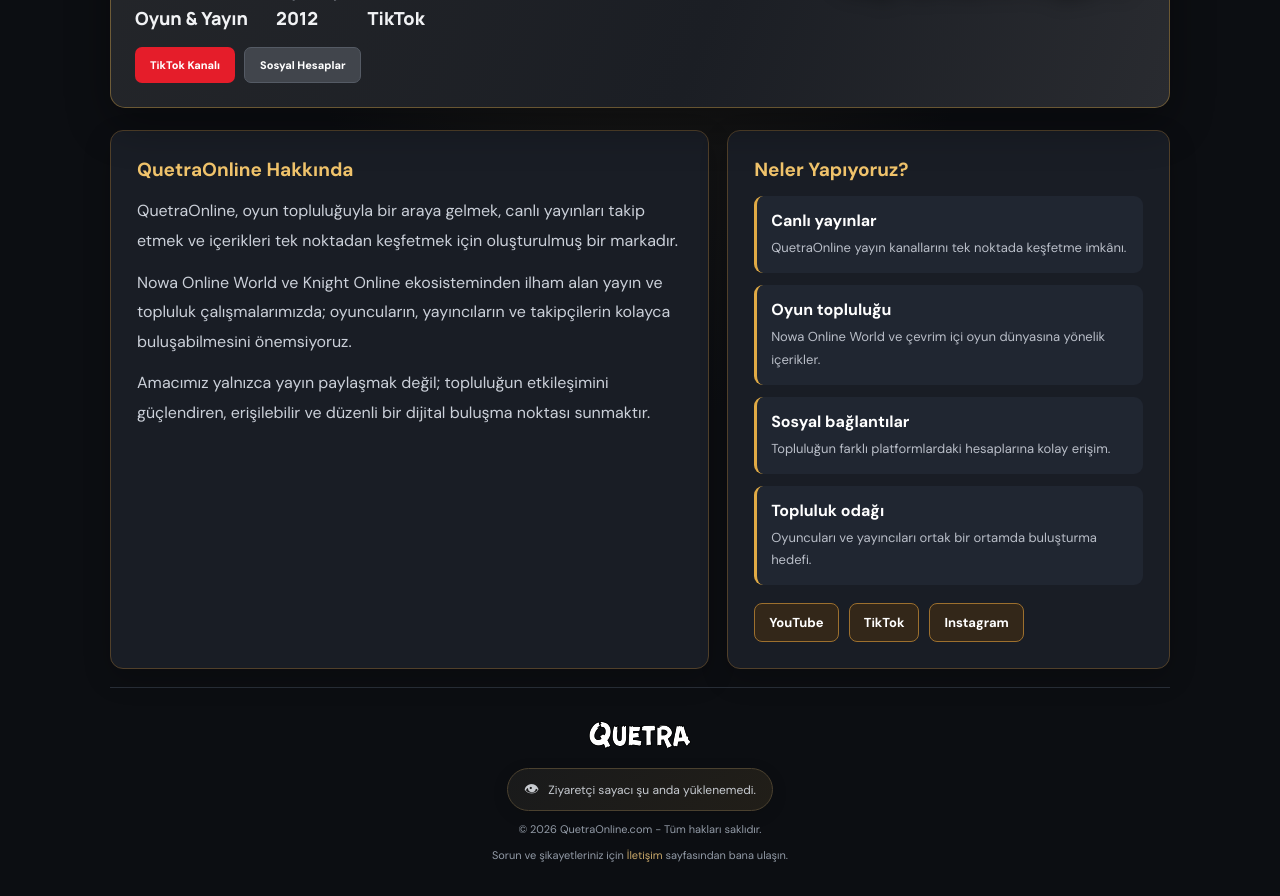
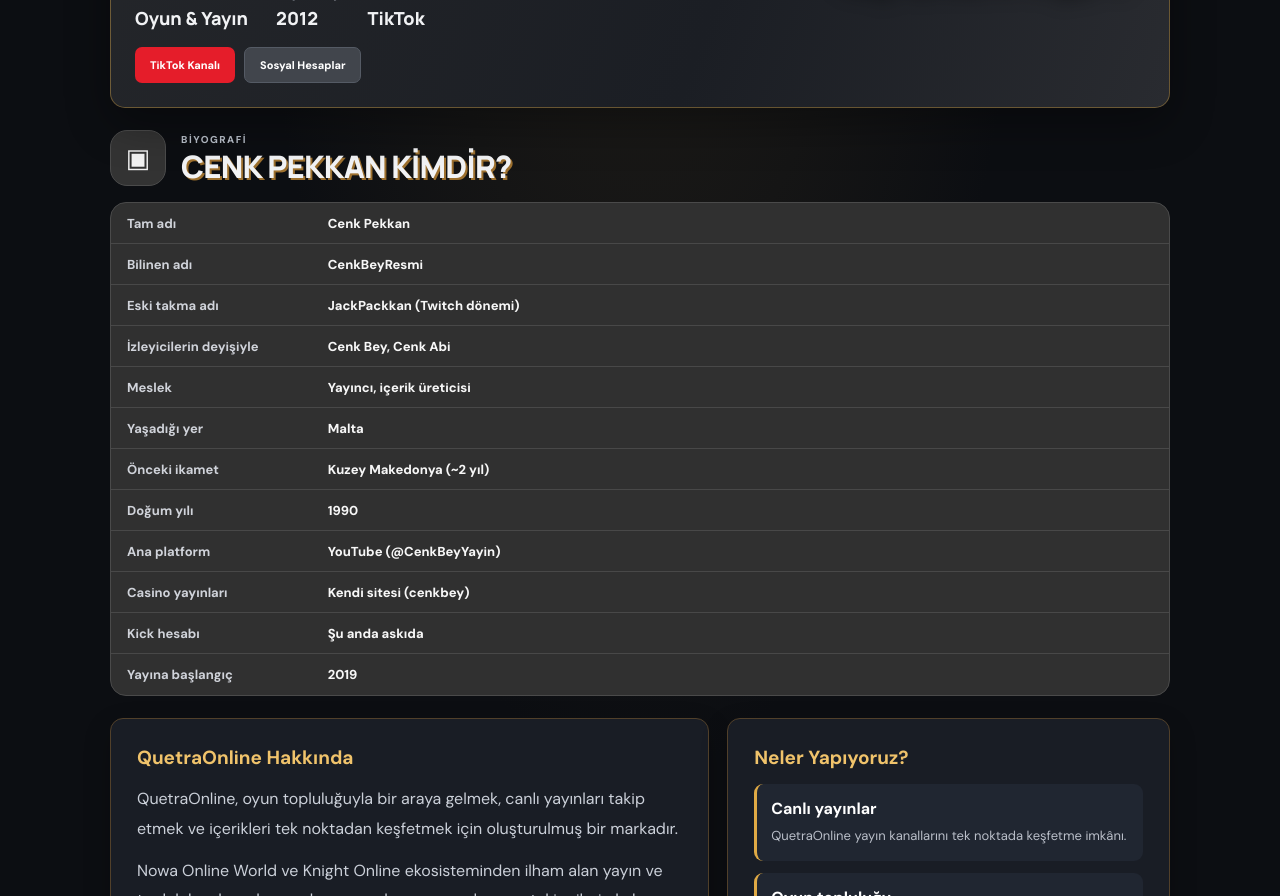
Before and after one commit to quetraonline/quetraonline, a Next.js app: page /hakkimda in a window 1280 px wide. Shown: the part 320-1216 px from the top of the page. Built offline with nearby package versions, Linux system fonts and the light colour scheme; no server answers.

Commit message:
Add Cenk Pekkan biography details section

```diff
--- a/app/hakkimda/page.js
+++ b/app/hakkimda/page.js
@@ -46,6 +46,30 @@ export default function AboutPage() {
             <img src="/quetra-logo.svg?v=20261108" alt="QuetraOnline logosu" />
           </div>
         </section>
+        <section className="profile-section">
+          <div className="profile-heading">
+            <div className="profile-icon" aria-hidden="true">▣</div>
+            <div><span>BİYOGRAFİ</span><h2>CENK PEKKAN KİMDİR?</h2></div>
+          </div>
+          <div className="profile-table">
+            {[
+              ["Tam adı", "Cenk Pekkan"],
+              ["Bilinen adı", "CenkBeyResmi"],
+              ["Eski takma adı", "JackPackkan (Twitch dönemi)"],
+              ["İzleyicilerin deyişiyle", "Cenk Bey, Cenk Abi"],
+              ["Meslek", "Yayıncı, içerik üreticisi"],
+              ["Yaşadığı yer", "Malta"],
+              ["Önceki ikamet", "Kuzey Makedonya (~2 yıl)"],
+              ["Doğum yılı", "1990"],
+              ["Ana platform", "YouTube (@CenkBeyYayin)"],
+              ["Casino yayınları", "Kendi sitesi (cenkbey)"],
+              ["Kick hesabı", "Şu anda askıda"],
+              ["Yayına başlangıç", "2019"]
+            ].map(([label, value]) => (
+              <div className="profile-row" key={label}><span>{label}</span><strong>{value}</strong></div>
+            ))}
+          </div>
+        </section>
         <section className="about-grid">
           <article className="about-panel">
             <h2>QuetraOnline Hakkında</h2>
@@ -88,6 +112,16 @@ export default function AboutPage() {
         .about-hero-actions a+ a{background:#41454c;border:1px solid #555b65}
         .about-hero-visual{position:relative;display:flex;align-items:center;justify-content:center;min-height:230px;overflow:hidden}
                 .about-hero-visual img{position:relative;z-index:1;display:block;width:min(100%,330px);height:190px;object-fit:contain;filter:drop-shadow(0 5px 10px #0007)}
+        .profile-section{margin-top:22px}
+        .profile-heading{display:flex;align-items:center;gap:15px;margin:0 0 16px}
+        .profile-icon{width:56px;height:56px;flex:0 0 56px;display:grid;place-items:center;border:1px solid #4b4b4b;border-radius:17px;background:#333;color:#f3f3f3;font-size:26px}
+        .profile-heading span{display:block;color:#b9c0ca;font-size:10px;font-weight:800;letter-spacing:1.5px;margin-bottom:3px}
+        .profile-heading h2{margin:0;color:#f2f3f5;font:900 clamp(22px,3vw,31px)/1.1 Manrope,sans-serif;letter-spacing:-.8px;text-transform:uppercase;text-shadow:2px 2px 0 #9d702e}
+        .profile-table{overflow:hidden;border:1px solid #4a4a4a;border-radius:16px;background:#303030}
+        .profile-row{display:grid;grid-template-columns:minmax(180px,18%) 1fr;min-height:41px;align-items:center;border-bottom:1px solid #484848;padding:0 16px;gap:16px}
+        .profile-row:last-child{border-bottom:0}
+        .profile-row span{color:#d0d3da;font-size:13px;font-weight:700}
+        .profile-row strong{color:#f7f7f7;font-size:13px;font-weight:800}
                 .about-grid{display:grid;grid-template-columns:1.15fr .85fr;gap:18px;margin-top:22px}
         .about-panel{background:rgba(26,30,39,.94);border:1px solid #51402a;border-radius:13px;padding:26px;box-shadow:0 10px 28px #0003}
         .about-panel h2{font-size:19px;color:#f0c36b;margin:0 0 14px}
@@ -99,7 +133,7 @@ export default function AboutPage() {
         .about-links{display:flex;flex-wrap:wrap;gap:10px;margin-top:18px}
         .about-links a{color:#fff;text-decoration:none;border:1px solid #9d702e;background:#332719;padding:10px 14px;border-radius:8px;font-weight:700;font-size:13px}
         .about-links a:hover{border-color:#f0c36b;background:#49351c}
-        @media(max-width:700px){.about-page{padding-top:24px}.about-hero{grid-template-columns:1fr;padding:25px 19px 14px}.about-hero-copy{order:1}.about-hero-visual{order:2;min-height:145px;margin-top:10px}.about-hero-visual img{height:120px;width:min(75%,280px)}.about-hero h1{font-size:clamp(25px,7vw,35px)}.about-hero p{font-size:12px}.about-facts{gap:18px;margin-top:17px}.about-facts strong{font-size:15px}.about-grid{grid-template-columns:1fr}.about-panel{padding:21px}}
+        @media(max-width:700px){.profile-heading{gap:11px}.profile-icon{width:48px;height:48px;flex-basis:48px}.profile-row{grid-template-columns:minmax(112px,38%) 1fr;gap:10px;padding:9px 12px;min-height:42px}.profile-row span,.profile-row strong{font-size:11px}.about-page{padding-top:24px}.about-hero{grid-template-columns:1fr;padding:25px 19px 14px}.about-hero-copy{order:1}.about-hero-visual{order:2;min-height:145px;margin-top:10px}.about-hero-visual img{height:120px;width:min(75%,280px)}.about-hero h1{font-size:clamp(25px,7vw,35px)}.about-hero p{font-size:12px}.about-facts{gap:18px;margin-top:17px}.about-facts strong{font-size:15px}.about-grid{grid-template-columns:1fr}.about-panel{padding:21px}}
       `}</style>
     </main>
   );
```
